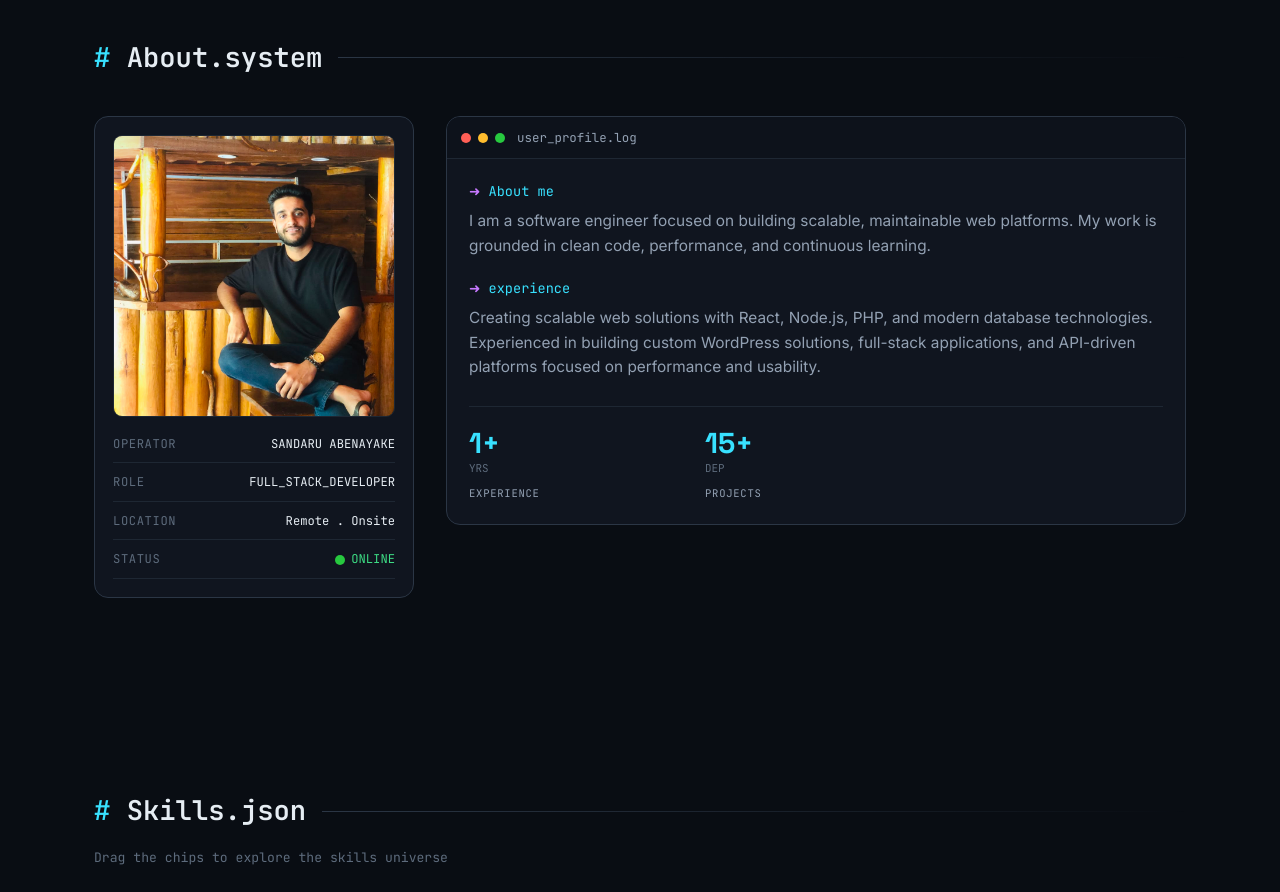
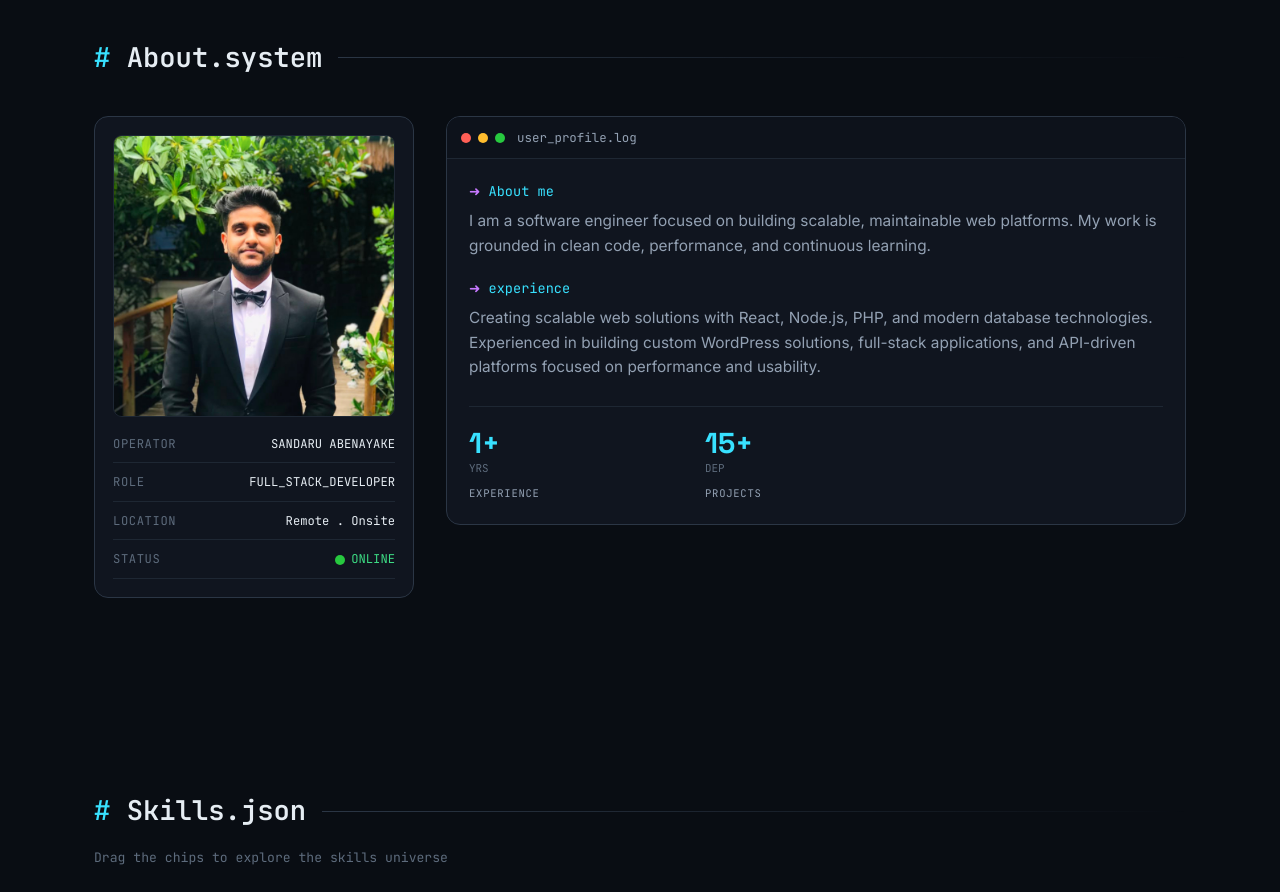
Before and after one commit to SandaruAbenayake/portfolio_SS, a React (Vite) app: page / in a window 1280 px wide. Shown: the part 860-1752 px from the top of the page. Built offline with nearby package versions, Linux system fonts and the light colour scheme.

Commit message:
Switch profile avatar to dev.jpg

```diff
--- a/src/data/portfolio.js
+++ b/src/data/portfolio.js
@@ -13,7 +13,7 @@ export const profile = {
   location: 'Sri Lanka · Remote . Onsite',
   status: 'ONLINE',
   resumeUrl: 'https://drive.google.com/file/d/15oooGs58y0SPBOtbbwLFHqFrpsm3JfPB/view?usp=sharing', // drop a resume.pdf into /public, or change this link
-  avatar: '/images/avatar.jpeg', // drop your photo into /public/images/avatar.jpeg
+  avatar: '/images/dev.jpg', // drop your photo into /public/images/dev.jpg
   // Modules shown scrolling under the hero
   loadedModules: ['PHP', 'REACT', 'PYTHON', 'SQL','DOCKER'],
 };
```
Also changed, not shown: public/images/dev.jpg (added).
